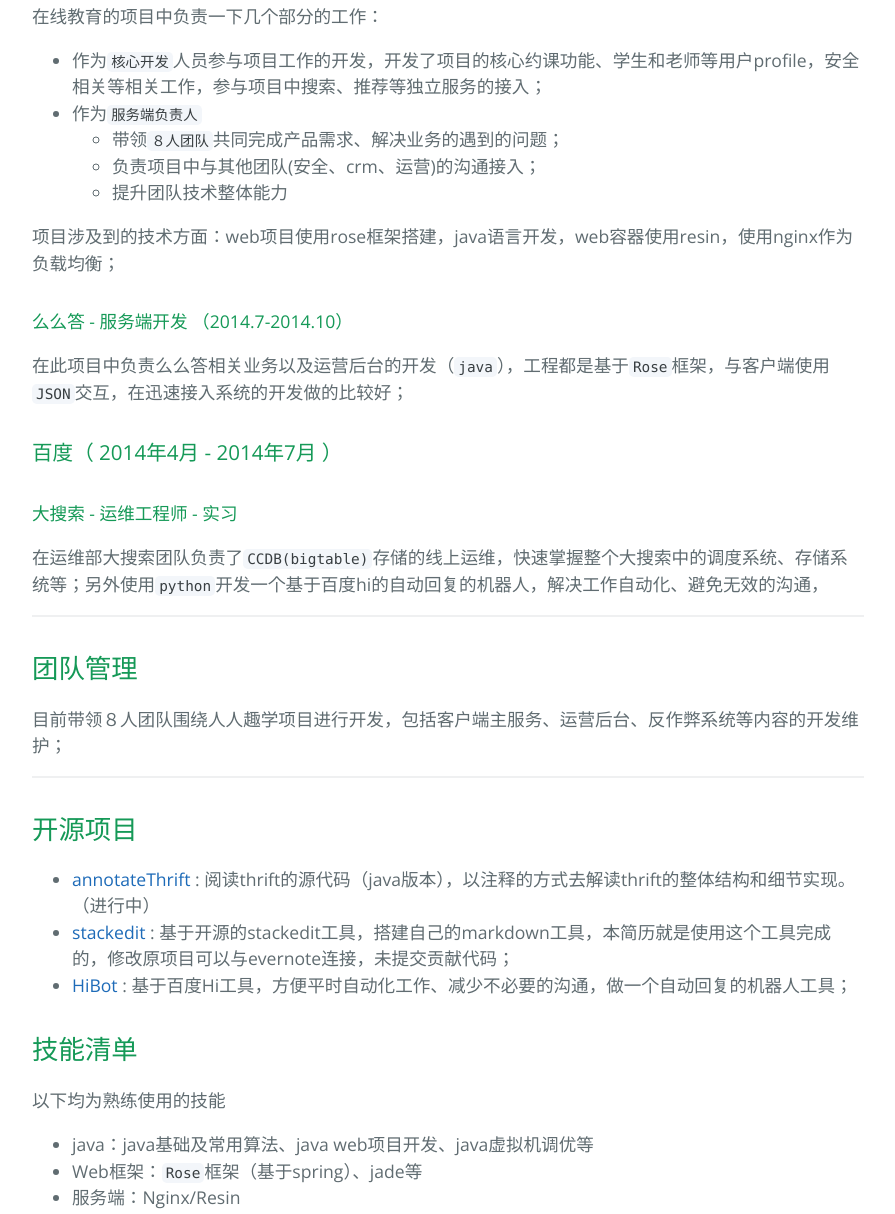
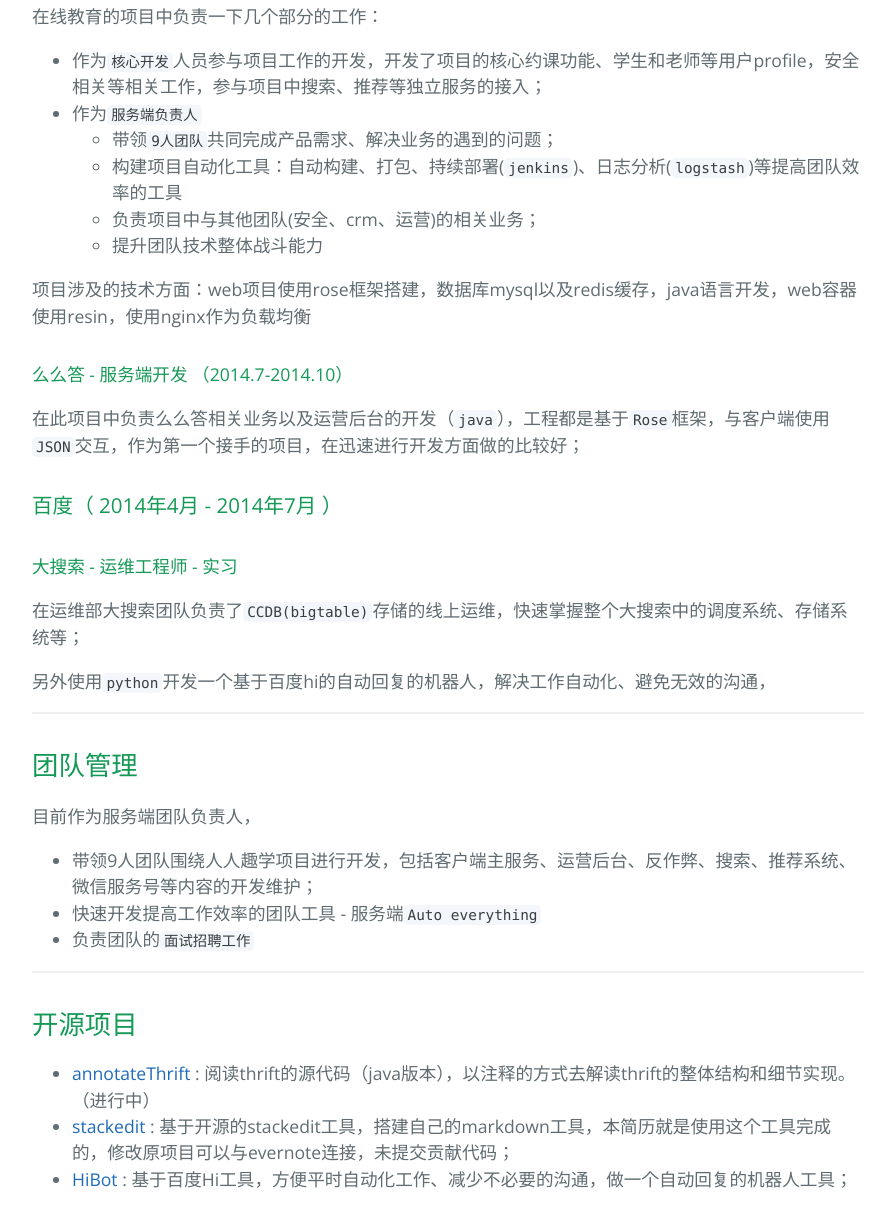
Before and after one commit to atlas555/job, a plain HTML site: page index.html in a window 1280 px wide. Shown: the part 1145-2359 px from the top of the page, without its empty margins (192-1087 px from the left). Drawn offline with nearby package versions, Linux system fonts and the light colour scheme.

```diff
--- a/index.html
+++ b/index.html
@@ -39,7 +39,7 @@
 <ul>
 <li>张晓龙/男/1989 </li>
 <li>硕士 / 中国科学院大学沈阳计算技术研究所 </li>
-<li>工作年限：１年</li>
+<li>工作年限：1年</li>
 <li>技术博客 : <a href="http://www.zhangxiaolong.org">www.zhangxiaolong.org</a>
 </li>
 <li><p>Github : <a href="https://github.com/atlas555">https://github.com/atlas555</a></p></li>
@@ -64,19 +64,20 @@
 <li>作为<code>服务端负责人</code>
 
 <ul>
-<li>带领<code>８人团队</code>共同完成产品需求、解决业务的遇到的问题；</li>
-<li>负责项目中与其他团队(安全、crm、运营)的沟通接入；</li>
-<li>提升团队技术整体能力</li>
+<li>带领<code>9人团队</code>共同完成产品需求、解决业务的遇到的问题；</li>
+<li>构建项目自动化工具：自动构建、打包、持续部署(<code>jenkins</code>)、日志分析(<code>logstash</code>)等提高团队效率的工具</li>
+<li>负责项目中与其他团队(安全、crm、运营)的相关业务；</li>
+<li>提升团队技术整体战斗能力</li>
 </ul>
 </li>
 </ul>
 
-<p>项目涉及到的技术方面：web项目使用rose框架搭建，java语言开发，web容器使用resin，使用nginx作为负载均衡；</p>
+<p>项目涉及的技术方面：web项目使用rose框架搭建，数据库mysql以及redis缓存，java语言开发，web容器使用resin，使用nginx作为负载均衡</p>
 
 <h4>
 <a id="么么答---服务端开发-20147-201410" class="anchor" href="#%E4%B9%88%E4%B9%88%E7%AD%94---%E6%9C%8D%E5%8A%A1%E7%AB%AF%E5%BC%80%E5%8F%91-20147-201410" aria-hidden="true"><span class="octicon octicon-link"></span></a>么么答 - 服务端开发 （2014.7-2014.10）</h4>
 
-<p>在此项目中负责么么答相关业务以及运营后台的开发（<code>java</code>），工程都是基于<code>Rose</code>框架，与客户端使用<code>JSON</code>交互，在迅速接入系统的开发做的比较好；</p>
+<p>在此项目中负责么么答相关业务以及运营后台的开发（<code>java</code>），工程都是基于<code>Rose</code>框架，与客户端使用<code>JSON</code>交互，作为第一个接手的项目，在迅速进行开发方面做的比较好；</p>
 
 <h3>
 <a id="百度-2014年4月---2014年7月-" class="anchor" href="#%E7%99%BE%E5%BA%A6-2014%E5%B9%B44%E6%9C%88---2014%E5%B9%B47%E6%9C%88-" aria-hidden="true"><span class="octicon octicon-link"></span></a>百度（ 2014年4月 - 2014年7月 ）</h3>
@@ -84,14 +85,24 @@
 <h4>
 <a id="大搜索---运维工程师---实习" class="anchor" href="#%E5%A4%A7%E6%90%9C%E7%B4%A2---%E8%BF%90%E7%BB%B4%E5%B7%A5%E7%A8%8B%E5%B8%88---%E5%AE%9E%E4%B9%A0" aria-hidden="true"><span class="octicon octicon-link"></span></a>大搜索 - 运维工程师 - 实习</h4>
 
-<p>在运维部大搜索团队负责了<code>CCDB(bigtable)</code>存储的线上运维，快速掌握整个大搜索中的调度系统、存储系统等；另外使用<code>python</code>开发一个基于百度hi的自动回复的机器人，解决工作自动化、避免无效的沟通，</p>
+<p>在运维部大搜索团队负责了<code>CCDB(bigtable)</code>存储的线上运维，快速掌握整个大搜索中的调度系统、存储系统等；</p>
+
+<p>另外使用<code>python</code>开发一个基于百度hi的自动回复的机器人，解决工作自动化、避免无效的沟通，</p>
 
 <hr>
 
 <h2>
 <a id="团队管理" class="anchor" href="#%E5%9B%A2%E9%98%9F%E7%AE%A1%E7%90%86" aria-hidden="true"><span class="octicon octicon-link"></span></a>团队管理</h2>
 
-<p>目前带领８人团队围绕人人趣学项目进行开发，包括客户端主服务、运营后台、反作弊系统等内容的开发维护；</p>
+<p>目前作为服务端团队负责人，</p>
+
+<ul>
+<li>带领9人团队围绕人人趣学项目进行开发，包括客户端主服务、运营后台、反作弊、搜索、推荐系统、微信服务号等内容的开发维护；</li>
+<li>快速开发提高工作效率的团队工具 - 服务端<code>Auto everything</code>
+</li>
+<li>负责团队的<code>面试招聘工作</code>
+</li>
+</ul>
 
 <hr>
 
@@ -113,14 +124,13 @@
 <p>以下均为熟练使用的技能</p>
 
 <ul>
-<li>java：java基础及常用算法、java web项目开发、java虚拟机调优等</li>
+<li>Java：Java基础及常用算法、Java web项目开发、Java虚拟机调优等</li>
 <li>Web框架：<code>Rose</code>框架（基于spring）、jade等</li>
 <li>服务端：Nginx/Resin</li>
 <li>数据库相关：MySQL/Redis</li>
 <li>版本管理、自动化部署工具：Svn/<code>Git</code>/<code>jenkins</code>
 </li>
 <li>日志分析：logstash</li>
-<li>云和开放平台：微信应用开发(服务号开发)</li>
 </ul>
 
 <hr>
```
Also changed, not shown: params.json (+1 -1 lines).
